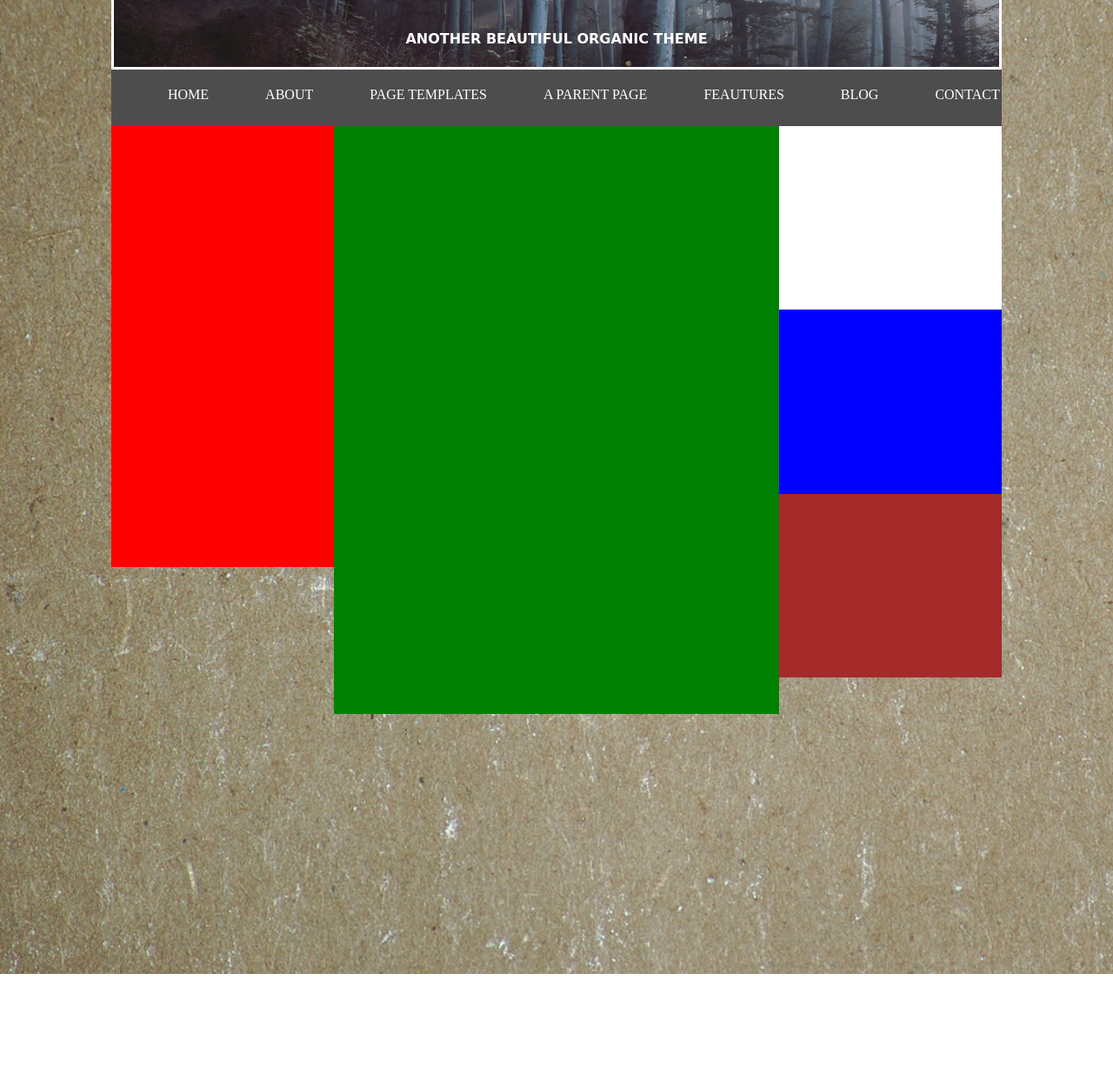
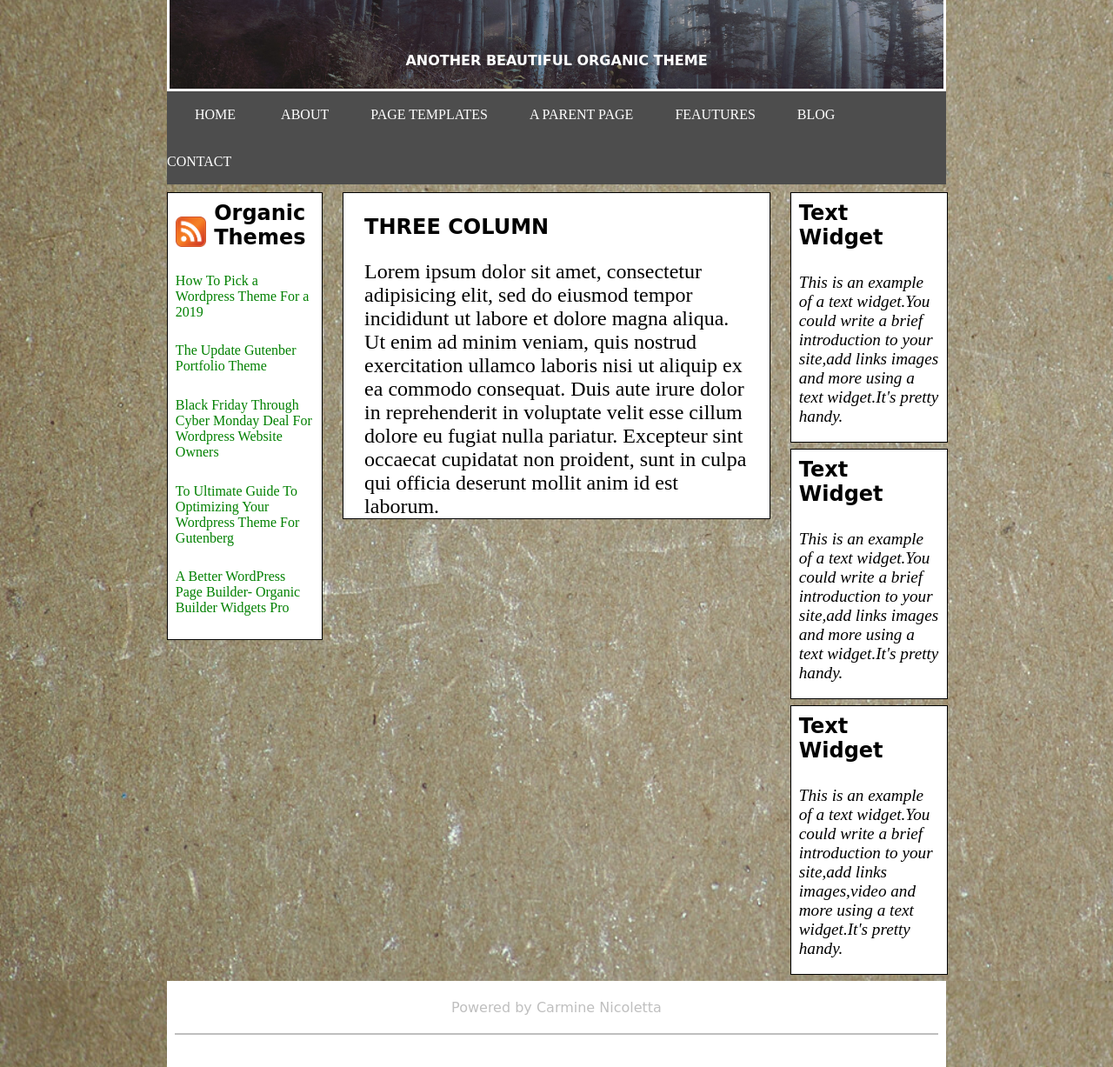
Before and after one commit to carminenicoletta91/htmlcss-wp, a plain HTML site: page index.html in a window 1280 px wide. Shown: the part 190-1417 px from the top of the page at 87% size. Before the commit the page ends 1310 px from the top, so only its background shows below. Drawn offline with Linux system fonts and the light colour scheme.

Commit message:
1.Rivisitazione struttura della mia pagina. 2.creazione di un layout adatto ad ogni dimensione del viwport 3.inserimento immagini e icone 4.indentazione migliorata e completameneto del codice html e css.

```diff
--- a/index.html
+++ b/index.html
@@ -9,34 +9,96 @@
   <body>
   <!--div contenitore principale-->
    <div class="setgeneral">
-     <!--creo header contenente titolo principale
-     e titolo secondario-->
+      <!--creo header contenente titolo principale
+      titolo secondario e immagine di sfondo del contenitore -->
      <header >
        <h1>NATURAL</h1>
        <h2>ANOTHER BEAUTIFUL ORGANIC THEME</h2>
      </header>
+     <!--creo menu -->
      <nav class="setmenu">
-      <ul>
-       <li>HOME</li>
-       <li>ABOUT</li>
-       <li>PAGE TEMPLATES</li>
-       <li>A PARENT PAGE</li>
-       <li>FEAUTURES</li>
-       <li>BLOG</li>
-       <li>CONTACT</li>
+      <ul class="clearfix">
+       <li>&emsp;&emsp;HOME &emsp;&emsp;&emsp; </li>
+       <li>ABOUT&emsp;&emsp;&emsp;</li>
+       <li>PAGE TEMPLATES&emsp;&emsp;&emsp;</li>
+       <li>A PARENT PAGE&emsp;&emsp;&emsp;</li>
+       <li>FEAUTURES&emsp;&emsp;&emsp;</li>
+       <li>BLOG&emsp;&emsp;&emsp;</li>
+       <li>CONTACT&emsp;&emsp;&emsp;</li>
       </ul>
      </nav>
+     <!--chiusura menu-->
      <!--prima sezione della mia pagina completata-->
+     <!--apertura seconda sezione corpo principale-->
+     <!--crep contenitore per inserire un aside un
+         contenuto centrale e dei widget a detsra-->
      <div class="corpocentro">
-      <aside ></aside>
-      <section ></section>
-      <div class="widget">
-      <span class="dxtop"></span>
-      <span class="dxcen"></span>
-      <span class="dxbottom"></span>
+      <!--contenuto posto a sinistra-->
+      <aside class="sx">
+       <img class= "seticontitle" src="icone/rss.jpg" alt="rss">
+       <h3 class="seth3">Organic Themes</h3>
+       <p class="setp">How To Pick a Wordpress Theme For a 2019</p>
+       <p class="setp">The Update Gutenber Portfolio Theme </p>
+       <p class="setp">Black Friday Through Cyber Monday Deal For Wordpress
+                       Website Owners</p>
+       <p class="setp">To Ultimate Guide To Optimizing Your Wordpress Theme
+                       For Gutenberg</p>
+       <P class="setp">A Better WordPress Page Builder-
+                       Organic Builder Widgets Pro</p>
+      </aside>
+      <!-- contenuto centrale-->
+      <div class="setcenter">
+        <h3 class="seth3">THREE COLUMN</h3>
+        <p class="setstrong">Lorem ipsum dolor sit amet, consectetur adipisicing elit,
+              sed do eiusmod tempor incididunt ut labore et dolore magna aliqua.
+              Ut enim ad minim veniam, quis nostrud exercitation ullamco laboris nisi ut aliquip ex ea commodo consequat.
+              Duis aute irure dolor in reprehenderit in voluptate velit esse cillum dolore eu fugiat nulla pariatur.
+             Excepteur sint occaecat cupidatat non proident, sunt in culpa qui officia deserunt mollit anim id est laborum.
+        </p>
+      </div>
+      <!--widget posti a detsra-->
+      <div class="widgedx">
+        <!--windegt destra livello top-->
+       <div class="widget">
+        <h3 class="seth3">Text Widget </h3>
+        <p class="setpwid">This is an example of a text widget.You could
+                             write a brief introduction to your site,add links
+                             images and more using
+                             a text widget.It's
+                             pretty handy.
+        </p>
+       </div>
+       <!--widget destra livello center-->
+       <div class="widget">
+        <h3 class="seth3">Text Widget </h3>
+        <p class="setpwid">This is an example of a text widget.You could
+                               write a brief introduction to your site,add links
+                               images and more using a text widget.It's
+                               pretty handy.
+       </div>
+       <!--widget destra livello bottom-->
+       <div class="widget">
+        <h3 class="seth3">Text Widget </h3>
+        <p class="setpwid">This is an example of a text widget.You could
+                               write a brief introduction to your site,add links
+                               images,video and more using a text widget.It's
+                               pretty handy.
+       </div>
+      </div>
+     <!--chiusura seconda sezione-->
      </div>
-     <div>
-     <footer></footer>
+     <!--apertura terza sezione-->
+     <footer class="footer">
+       <span class="textfooter">Powered by Carmine Nicoletta</span>
+       <p class=hrgray></p>
+       <!--contenitore icone del mio footer-->
+       <div class"icone">
+         <img class="iconefoot"src="icone/iconafa.png" alt="facebook">
+         <img class="iconefoot instagram"src="icone/iconainsta.jpeg" alt="instagram">
+         <img class="iconefoot twitter"src="icone/iconatwit.png" alt="instagram">
+       </div>
+     <!--chiusura terza sezione-->
+     </footer>
    </div>
   </body>
 </html>
--- a/master.css
+++ b/master.css
@@ -11,21 +11,20 @@ body{
 /*settaggio blocco principale contenente tutti gli
  elementi della mia pagina*/
 .setgeneral{
- height:1300px;
- width:80%;
+ height:1000px;
+ width:70%;
  margin: auto;
 }
 /*fine setteggio blocco principale*/
 /*sezione 1 header */
 header{
  position:relative;
- height:20%;
- width:100%;
- background-image: url("temaheader.jpg");
- background-size: cover;
+ height:25%;
+ background-image:url("temaheader.jpg");
+ background-size:cover;
  border:solid 3px white;
  box-sizing: border-box;
- margin-top:10px;
+ margin-top:5%;
 }
 h1{
   position:absolute;
@@ -36,8 +35,8 @@ h1{
   top:40%;
   transform:translate(-50%,-40%);
   border:solid 3px white;
-  padding-left:12px;
-  padding-right:12px;
+  padding-left:2.5%;
+  padding-right:2.5%;
   box-sizing:border-box;
 }
 h2{
@@ -48,83 +47,151 @@ h2{
   left:50%;
   top:90%;
   transform:translate(-50%,-90%);
+
 }
 /*fine sezione 1*/
 /*settaggio menu posto sotto l'header*/
 .setmenu{
  background-color:#4D4D4D;
- height:5%;
- width:100%;
+ max width:100%;
+ margin-bottom:1%;
 }
-li{
+li {
  float: left;
+ font-style:helvetica;
+ font-size:1em;
  list-style: none;
  color:white;
- text-align: center;
- margin-left:65px;
- margin-top:20px;
+ margin-top:2%;
+ margin-bottom:2%;
+ text-align:left;
+
 }
-.setmenu::after{
+.clearfix::after{
  content:"";
  display: table;
  clear: both;
 }
-/*fine settaggio menu*/
-/*inizio settaggi contenuto principale della pagina*/
-.corpocentro{
- height:65%;
- width:100%;
+ /*inizo settaggi sezione 2
+   aside corpo centrale
+   e widget di destra top
+   center e bottom*/
+.corpocentro::after{
+ content:"";
+ display: table;
+ clear: both;
 }
-.corpocentro::after{
-content:"";
-display: table;
-clear: both;
+.sx{
+ background-color:white;
+ width:20%;
+ float: left;
+ border:solid 1px black;
+ box-sizing: border-box;
 }
-aside{
- background-color:red;
- height:60%;
- width:25%;
+.seticontitle{
+ width:20%;
+ margin-top:15%;
+ margin-right:5%;
+ margin-left:5%;
  float: left;
 }
-
-section{
- background-color:green;
- height:80%;
- width:50%;
+.seth3{
+ font-size:1.5em;
+ font-family:cursive;
+ margin-right:5%;
+ margin-bottom:15%;
+ margin-left:5%;
+ margin-top:5%;
+}
+.setp{
+ color:green;
+ margin-bottom:15%;
+ margin-left:5%;
+ margin-right:5%;
+}
+/*chiusura settaggi aside sinistra*/
+/* inizio settaggi contenuto centrale*/
+.setcenter{
+ background-color:white;
+ width:55%;
  float:left;
+ margin:0 2.5%;
+ border:solid 1px black;
+ box-sizing: border-box;
+}
+.setstrong{
+ font-size:1.5em;
+ margin-left: 5%;
+ margin-right:5%;
+ margin-top:-10%;
+}
+/*fine settaggi contenuto centrale*/
+/*inizio settagi widget destra
+  a top,center e bottom*/
+.widgedx{
+ width:20%;
+ float:right;
 }
 .widget{
-width:100%;
-height:100%;
+ width:100%;
+ background-color:white;
+ margin-bottom:4%;
+ border:solid 1px black;
 }
-.widget::after{
-content:"";
-display:table;
-clear: both;
+.setpwid{
+ font-size:1.2em;
+ font-style:italic;
+ margin-top:10%;
+ margin-left:5%;
+ margin-right:5%;
+ margin-bottom:10%;
 }
-.dxtop{
+/*fine settaggi widget di destra*/
+/*fine settaggi sezione2*/
+/*inizio settaggio del footer
+  sezione 3*/
+.footer{
+ position:relative;
  background-color:white;
- height:25%;
- width:25%;
- float: left;
+ height:15%;
+ margin-bottom:5%;
 }
-.dxcen{
- background-color:blue;
- height:25%;
- width:25%;
- float: left;
+.textfooter{
+ position: absolute;
+ color:gray;
+ opacity:0.5;
+ font-size:1em;
+ font-family:cursive;
+ left:50%;
+ top:20%;
+ transform: translate(-50%,-50%);
 }
-.dxbottom{
- background-color:brown;
- height:25%;
- width:25%;
- float:left;
+.icone{
+ position: relative;
+ width:100%;
+ height:100%;
 }
-/*fine settaggi contenuto principale*/
-/*settaggio del footer*/
-footer{
- background-color:pink;
- height:10%;
- width:100%;
+.iconefoot{
+ position: absolute;
+ background-size: cover;
+ height:20%;
+ width:5%;
+ bottom:10%;
+ left:20%;
+ opacity:0.5;
 }
-/*fine settaggio footer*/
+.iconefoot.instagram{
+ left:50%;
+}
+.iconefoot.twitter{
+ left:80%;
+}
+.hrgray{
+ border:solid 1px gray;
+ opacity:0.5;
+ position: relative;
+ top:40%;
+ margin-left:1%;
+ margin-right:1%;
+}
+/*fine settaggi sezione 3*/
```
Also changed, not shown: icone/iconafa.png (added), icone/iconainsta.jpeg (added), icone/iconatwit.png (added), icone/rss.jpg (added).
